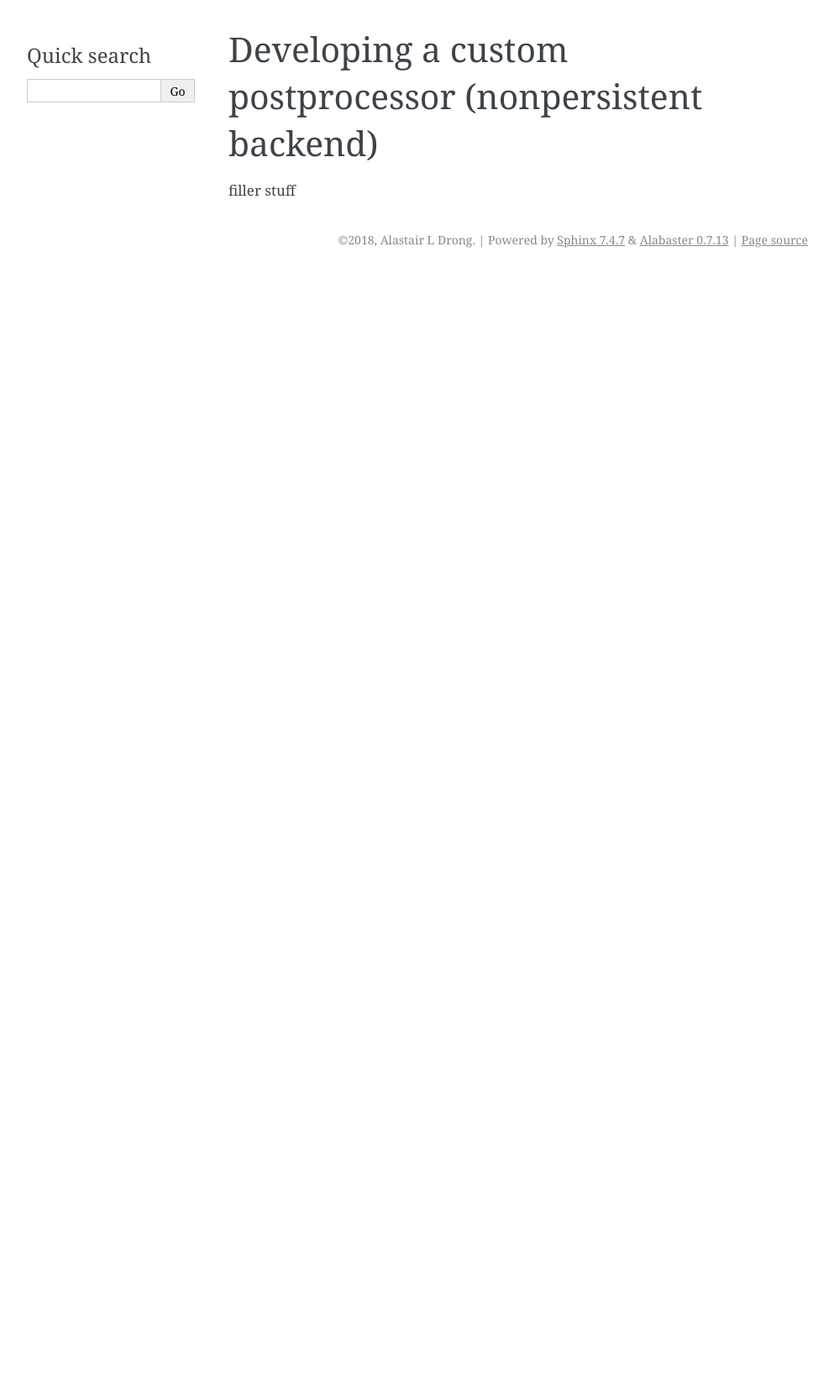
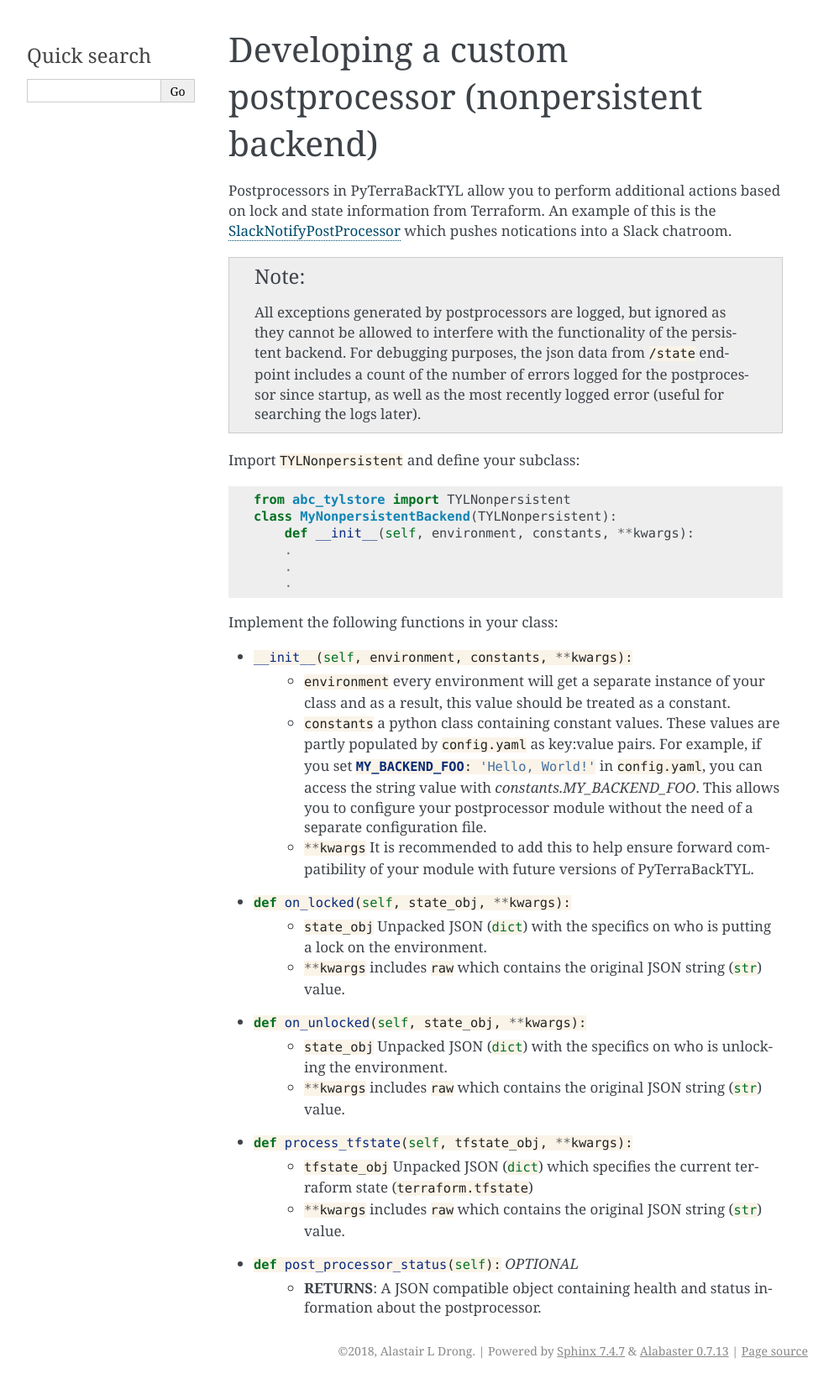
Before and after one commit to dev-dull/PyTerraBackTyl, a Sphinx documentation site: the page built from docs/custom_post_processor.rst, in a window 1280 px wide. Shown: the whole page at 84% size, without its empty margins (148-1141 px from the left). Built offline with Sphinx 7.4.7, drawn with Linux system fonts in a browser that asks for light colours; before the commit the page ends 900 px from its top, so only the background shows below that.

Commit message:
Push changes I missed with last commit.

```diff
--- a/docs/custom_post_processor.rst
+++ b/docs/custom_post_processor.rst
@@ -1,5 +1,50 @@
 .. _custom_post_processor:
+
+.. role:: bash(code)
+  :language: bash
+
+.. role:: python(code)
+  :language: python
+
+.. role:: yaml(code)
+  :language: yaml
 
 Developing a custom postprocessor (nonpersistent backend)
 =========================================================
-filler stuff
+
+Postprocessors in PyTerraBackTYL allow you to perform additional actions based on lock and state information from Terraform. An example of this is the SlackNotifyPostProcessor_ which pushes notications into a Slack chatroom.
+
+.. _SlackNotifyPostProcessor: https://github.com/dev-dull/PyTerraBackTyl/blob/master/backends/slack_notify_post_processor.py
+
+.. note::
+
+  All exceptions generated by postprocessors are logged, but ignored as they cannot be allowed to interfere with the functionality of the persistent backend. For debugging purposes, the json data from :bash:`/state` endpoint includes a count of the number of errors logged for the postprocessor since startup, as well as the most recently logged error (useful for searching the logs later).
+
+Import :python:`TYLNonpersistent` and define your subclass:
+
+.. code:: python
+
+  from abc_tylstore import TYLNonpersistent
+  class MyNonpersistentBackend(TYLNonpersistent):
+      def __init__(self, environment, constants, **kwargs):
+      .
+      .
+      .
+
+Implement the following functions in your class:
+
+- :python:`__init__(self, environment, constants, **kwargs):`
+    - :python:`environment` every environment will get a separate instance of your class and as a result, this value should be treated as a constant.
+    - :python:`constants` a python class containing constant values. These values are partly populated by :bash:`config.yaml` as key:value pairs. For example, if you set :yaml:`MY_BACKEND_FOO: 'Hello, World!'` in :bash:`config.yaml`, you can access the string value with `constants.MY_BACKEND_FOO`. This allows you to configure your postprocessor module without the need of a separate configuration file.
+    - :python:`**kwargs` It is recommended to add this to help ensure forward compatibility of your module with future versions of PyTerraBackTYL.
+- :python:`def on_locked(self, state_obj, **kwargs):`
+    - :python:`state_obj` Unpacked JSON (:python:`dict`) with the specifics on who is putting a lock on the environment.
+    - :python:`**kwargs` includes :python:`raw` which contains the original JSON string (:python:`str`) value.
+- :python:`def on_unlocked(self, state_obj, **kwargs):`
+    - :python:`state_obj` Unpacked JSON (:python:`dict`) with the specifics on who is unlocking the environment.
+    - :python:`**kwargs` includes :python:`raw` which contains the original JSON string (:python:`str`) value.
+- :python:`def process_tfstate(self, tfstate_obj, **kwargs):`
+    - :python:`tfstate_obj` Unpacked JSON (:python:`dict`) which specifies the current terraform state (:bash:`terraform.tfstate`)
+    - :python:`**kwargs` includes :python:`raw` which contains the original JSON string (:python:`str`) value.
+- :python:`def post_processor_status(self):` *OPTIONAL*
+    - **RETURNS**: A JSON compatible object containing health and status information about the postprocessor.
--- a/docs/git_backend.rst
+++ b/docs/git_backend.rst
@@ -60,6 +60,8 @@ The Git backend plugin keeps Terraform locking and state information in the conf
 Full example configuration for GitBackend
 -----------------------------------------
 .. code:: yaml
+
+  BACKEND_CLASS: 'git_backend.GitBackend'
 
   ##
   ##  git_backend.GitBackend configuration
```
Also changed, not shown: other parts of docs/git_backend.rst (+2 -2 lines).
